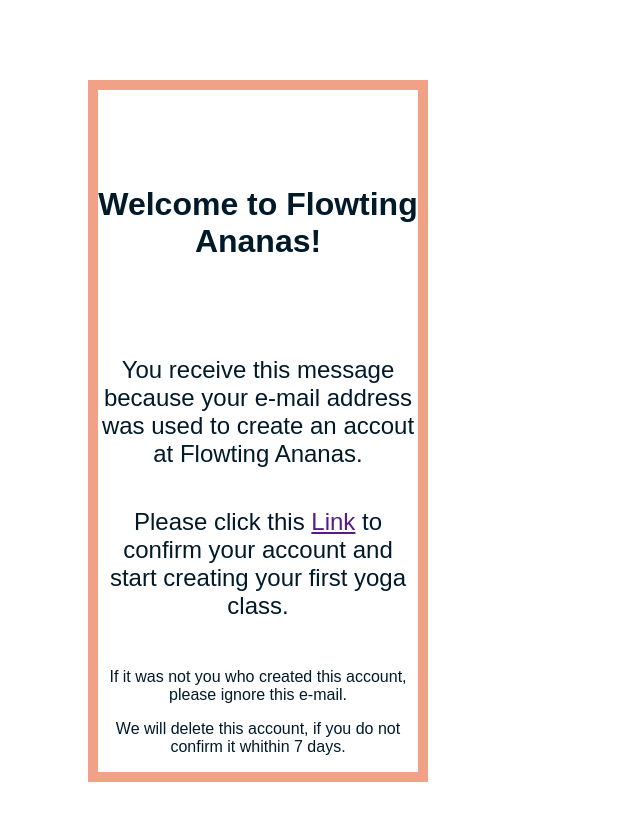
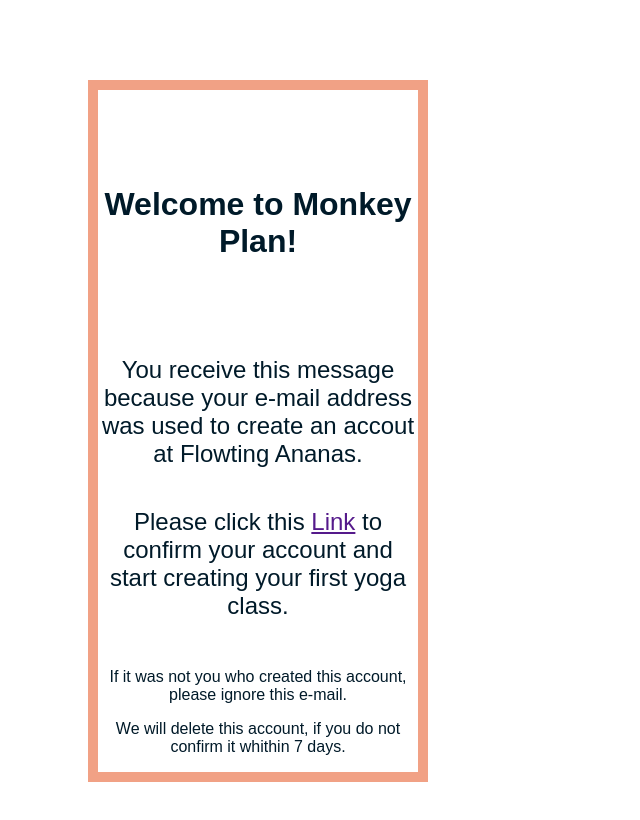
Before and after one commit to LydiaRobnik/yogalesson-creator-backend, a website: page public/email.ejs in a window 1280 px wide. Shown: the whole page, without its empty margins (0-640 px from the left). Drawn offline with nearby package versions, Linux system fonts and the light colour scheme; files that its build step writes are made by us from their sources.

Commit message:
html email verification

```diff
--- a/public/email.ejs
+++ b/public/email.ejs
@@ -18,7 +18,7 @@
             margin-bottom: 3em;
           "
         >
-          Welcome to Flowting Ananas!
+          Welcome to Monkey Plan!
         </h1>
         <div style="margin-bottom: 3em">
           <p
```
